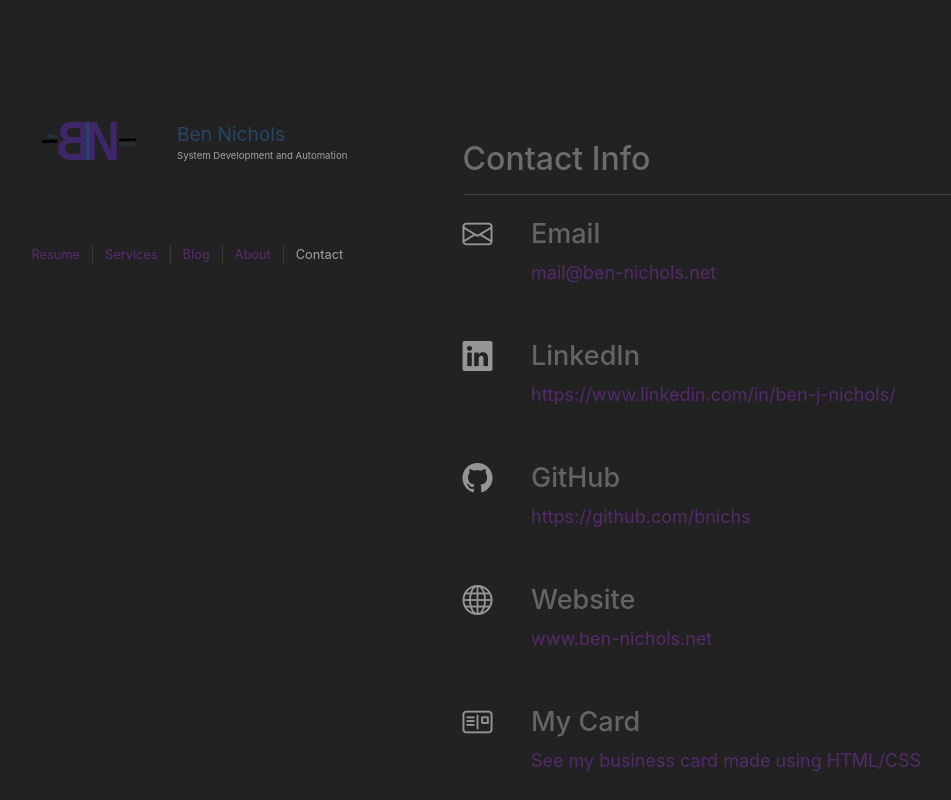
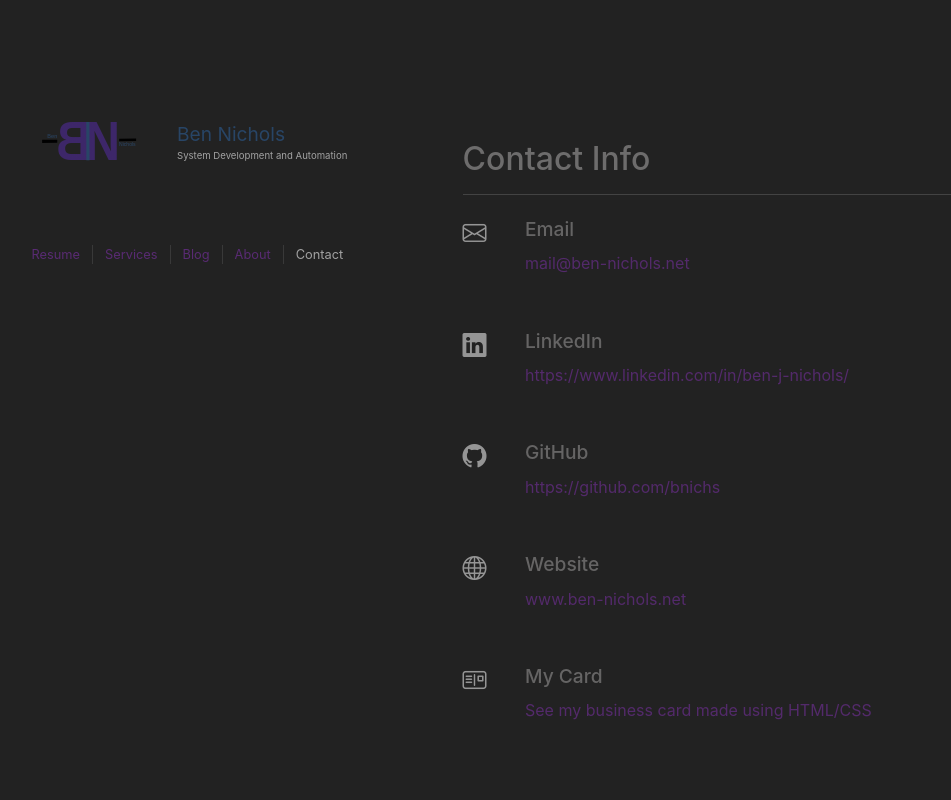
Before and after one commit to bnichs/bnichs-public, a Vue app in the folder bnichs/: page /contact in a window 1280 px wide. Shown: the top 800 px of the page, without its empty margins (75-1026 px from the left). Built offline with nearby package versions, Linux system fonts and the light colour scheme.

Commit message:
make contacts relative size

```diff
--- a/bnichs/src/components/WelcomeItem.vue
+++ b/bnichs/src/components/WelcomeItem.vue
@@ -39,7 +39,7 @@ i {
 }
 
 h3 {
-  font-size: 1.2rem;
+  font-size: 1.2em;
   font-weight: 500;
   margin-bottom: 0.4rem;
   color: var(--color-heading);
--- a/bnichs/src/views/ContactView.vue
+++ b/bnichs/src/views/ContactView.vue
@@ -24,12 +24,17 @@ import MainBox from '../components/MainBox.vue'
 
 <style >
 
+
+#contactList {
+  font-size: 1rem;
+}
+
 #contactList .contact h3{
-  font-size: 1.8em;
+  /*font-size: 1.8em;*/
 }
 
 #contactList .contact .text {
-  font-size: 1.2em;
+  /*font-size: 1.2em;*/
   /*margin: 0;*/
   /*position: absolute;*/
   /*top: 50%;*/
@@ -40,11 +45,11 @@ import MainBox from '../components/MainBox.vue'
 }
 
 #contactList .contact i {
-  font-size: 30px;
+  font-size: 1.5rem;
 }
 
 #contactList .contact a{
-  font-size: 15px;
+  /*font-size: 15px;*/
   display: block;
   line-height: 32px;
   margin-bottom: 20px;
```
